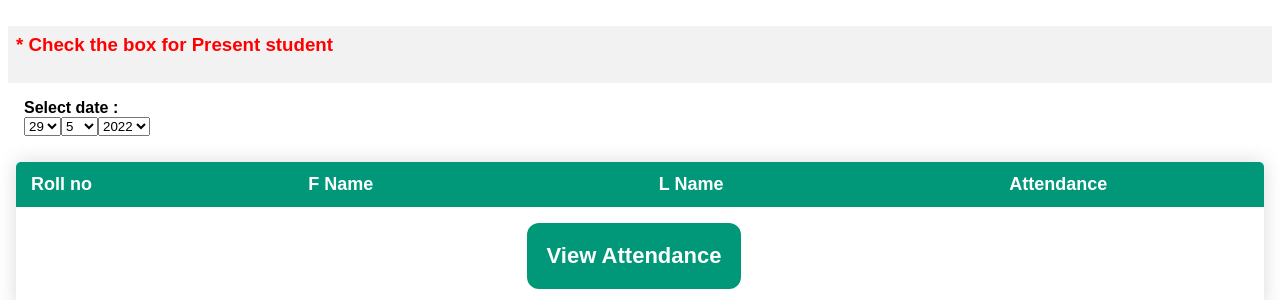
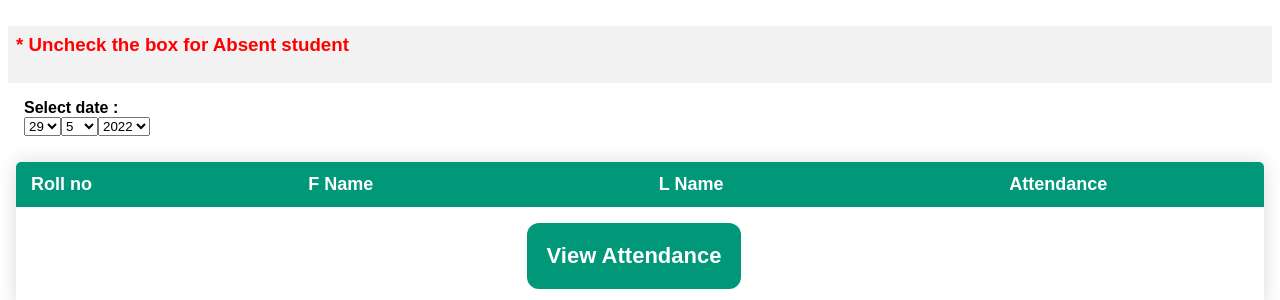
Before and after one commit to sakshibalnathbankar/StudentAttendanceSystem, a PHP site: page /attendance.php in a window 1280 px wide. Shown: the part 101-401 px from the top of the page. Run offline with PHP 8.4, Linux system fonts and the light colour scheme; data that the repository does not hold is empty.

Commit message:
Update attendance.php

```diff
--- a/attendance.php
+++ b/attendance.php
@@ -268,7 +268,7 @@ if (isset($_POST['btnsubmit'])) {
 		</tr>
 		<tr>
 			<td>
-				<h3 style="color:red;">* Check the box for Present student
+				<h3 style="color:red;">* Uncheck the box for Absent student
 				</h3>
 				<div align="center">
 					<?php
```
